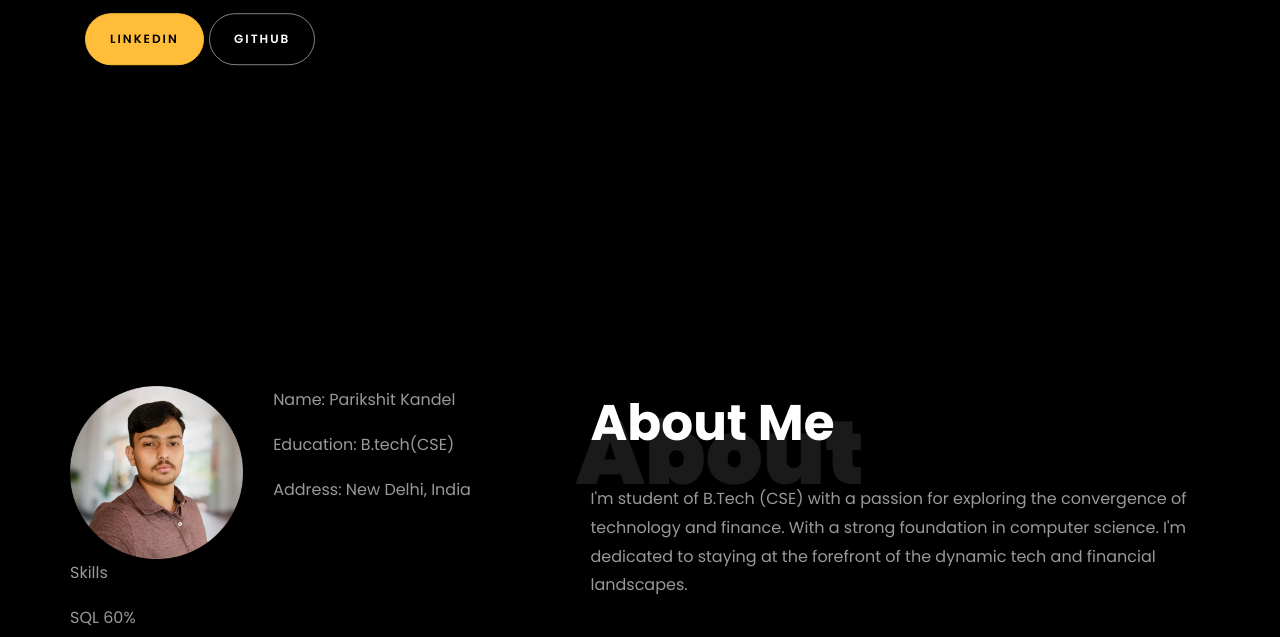
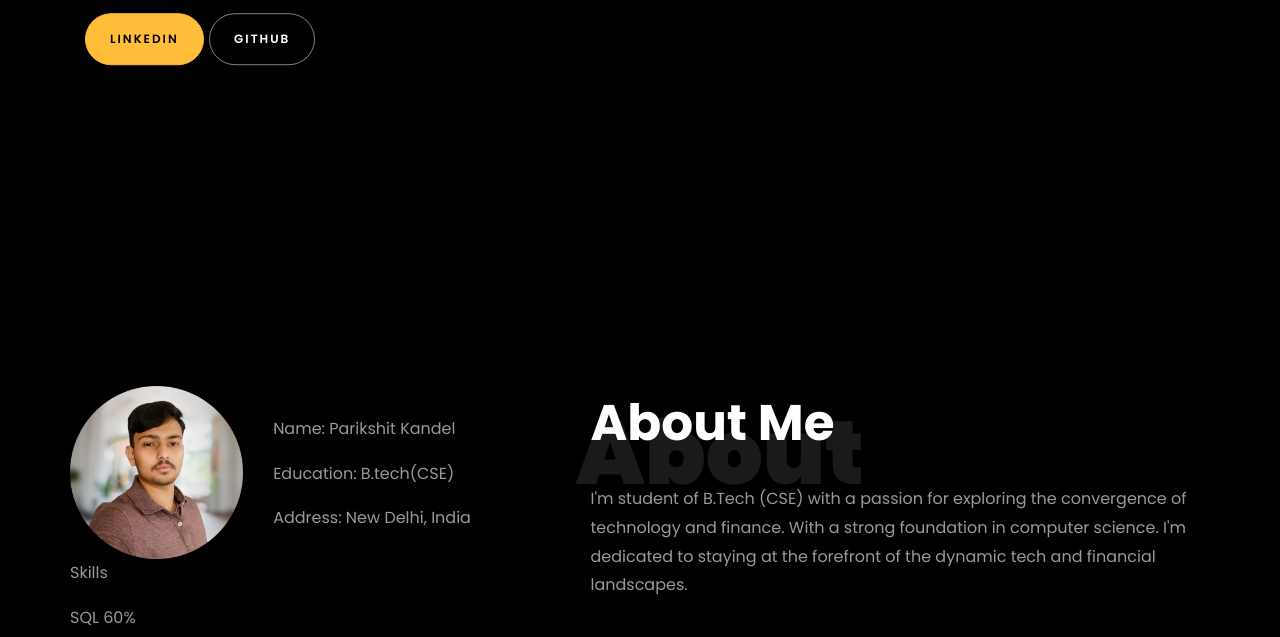
Before and after one commit to parikshitkandel/parikshitkandel.github.io, a plain HTML site: page index.html in a window 1280 px wide. Shown: the part 476-1113 px from the top of the page. Drawn offline with Linux system fonts and the light colour scheme; files whose address does not match are found by name.

Commit message:
Update index.html

```diff
--- a/index.html
+++ b/index.html
@@ -218,7 +218,7 @@
 									</div>
 									<!-- Details next to profile image -->
 									<div class="col-sm-6 col-md-7">
-									  <div class="about-info">
+									  <div class="about-info"><br>
 										<p><span class="title-s">Name: </span> <span>Parikshit Kandel</span></p>
 										<!--<p><span class="title-s">Job Role: </span> <span> Data Analyst</span></p>-->
 										<p><span class="title-s">Education: </span> <span>B.tech(CSE)</span></p>
```
